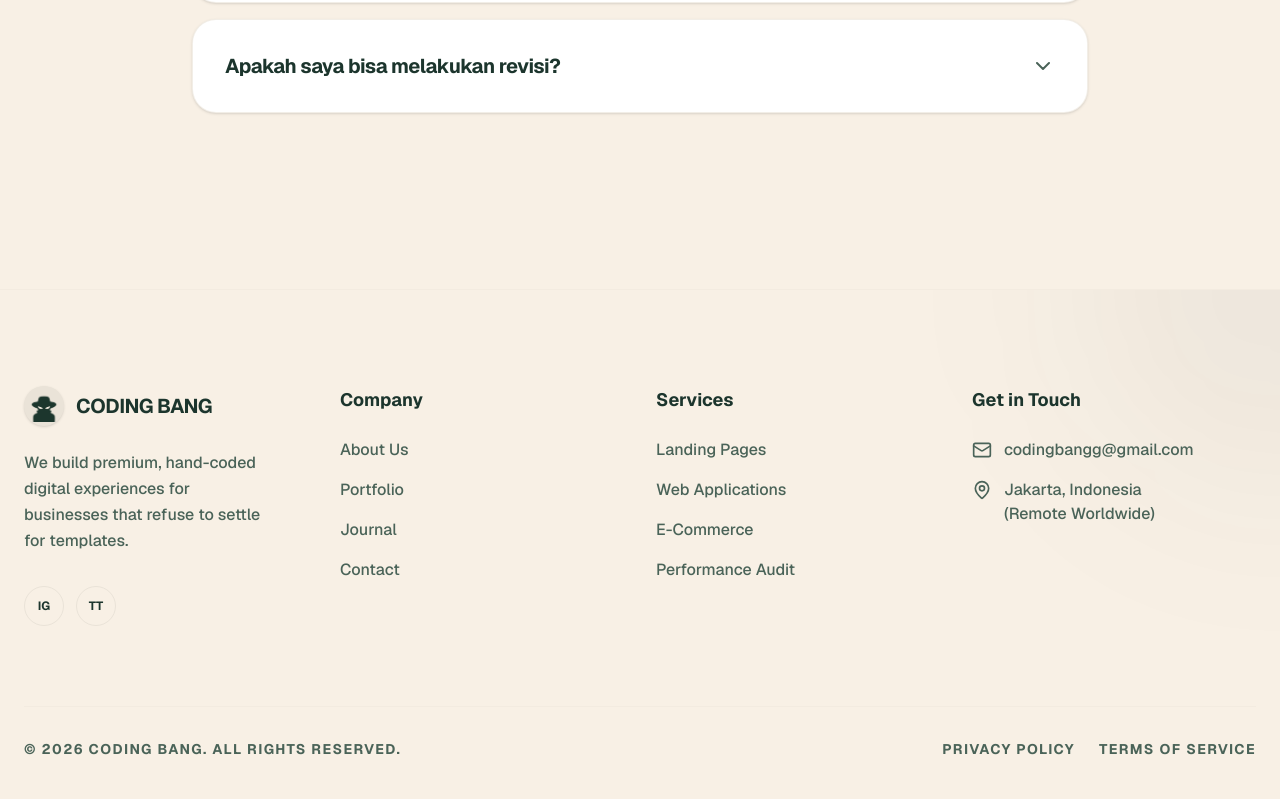
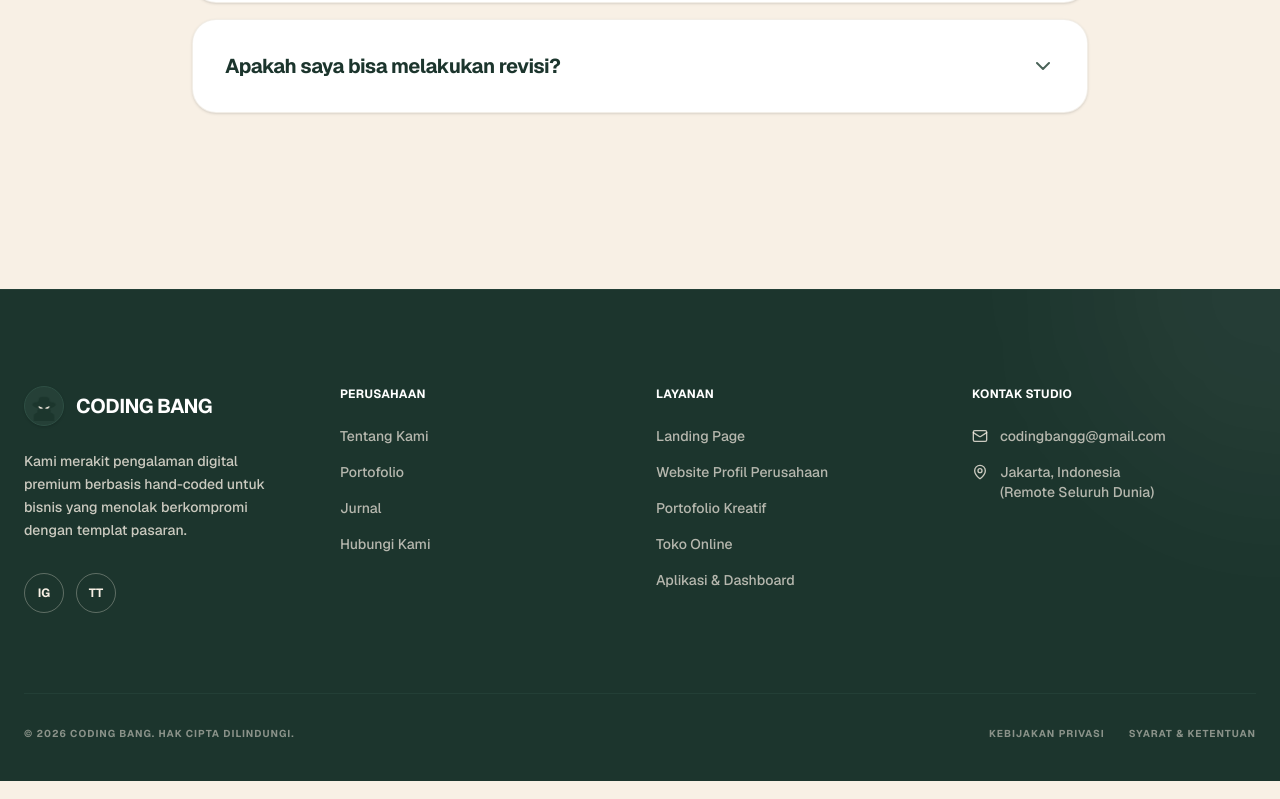
Before and after one commit to mrshlaf/codingbang, a Next.js app: page /services in a window 1280 px wide. Shown: the part 2984-3783 px from the top of the page. Built offline with nearby package versions, Linux system fonts and the light colour scheme.

Commit message:
style: change footer background to signature dark green and cream theme

```diff
--- a/components/layout/Footer.tsx
+++ b/components/layout/Footer.tsx
@@ -8,8 +8,8 @@ import { motion } from "framer-motion";
 
 export function Footer() {
   return (
-    <footer className="w-full pt-24 pb-10 px-6 border-t border-border/40 bg-background mt-auto overflow-hidden relative">
-      <div className="absolute top-0 right-0 w-96 h-96 bg-foreground/5 rounded-full blur-[100px] -translate-y-1/2 translate-x-1/2 pointer-events-none" />
+    <footer className="w-full pt-24 pb-10 px-6 border-t border-[#2e4f44]/40 bg-[#1C352D] text-[#F8F0E5] mt-auto overflow-hidden relative">
+      <div className="absolute top-0 right-0 w-96 h-96 bg-white/5 rounded-full blur-[100px] -translate-y-1/2 translate-x-1/2 pointer-events-none" />
 
       <div className="max-w-7xl mx-auto flex flex-col gap-20 relative z-10">
 
@@ -19,19 +19,19 @@ export function Footer() {
           {/* BRAND COLUMN */}
           <div className="flex flex-col gap-6 lg:pr-8">
             <Link href="/" className="flex items-center gap-3">
-              <div className="relative w-10 h-10 rounded-full bg-muted flex items-center justify-center p-1.5 shadow-sm">
+              <div className="relative w-10 h-10 rounded-full bg-[#254037] border border-[#2e4f44] flex items-center justify-center p-1.5 shadow-sm">
                 <Image src={logoImage} alt="CODING BANG Logo" fill className="object-contain p-1" />
               </div>
-              <span className="font-bold tracking-tight text-xl">CODING BANG</span>
+              <span className="font-bold tracking-tight text-xl text-white">CODING BANG</span>
             </Link>
-            <p className="text-muted-foreground font-medium leading-relaxed">
-              We build premium, hand-coded digital experiences for businesses that refuse to settle for templates.
+            <p className="text-[#F8F0E5]/80 font-medium leading-relaxed text-sm">
+              Kami merakit pengalaman digital premium berbasis hand-coded untuk bisnis yang menolak berkompromi dengan templat pasaran.
             </p>
             <div className="flex items-center gap-3 mt-2">
-              <a href="https://www.instagram.com/codingbang/" target="_blank" rel="noopener noreferrer" className="w-10 h-10 rounded-full border border-border flex items-center justify-center text-xs font-bold text-foreground hover:bg-foreground hover:text-background transition-all">
+              <a href="https://www.instagram.com/codingbang/" target="_blank" rel="noopener noreferrer" className="w-10 h-10 rounded-full border border-[#F8F0E5]/30 flex items-center justify-center text-xs font-bold text-[#F8F0E5] hover:bg-[#F8F0E5] hover:text-[#1C352D] hover:border-[#F8F0E5] transition-all">
                 IG
               </a>
-              <a href="https://www.tiktok.com/@codingbangg" target="_blank" rel="noopener noreferrer" className="w-10 h-10 rounded-full border border-border flex items-center justify-center text-xs font-bold text-foreground hover:bg-foreground hover:text-background transition-all">
+              <a href="https://www.tiktok.com/@codingbangg" target="_blank" rel="noopener noreferrer" className="w-10 h-10 rounded-full border border-[#F8F0E5]/30 flex items-center justify-center text-xs font-bold text-[#F8F0E5] hover:bg-[#F8F0E5] hover:text-[#1C352D] hover:border-[#F8F0E5] transition-all">
                 TT
               </a>
             </div>
@@ -39,37 +39,38 @@ export function Footer() {
 
           {/* QUICK LINKS */}
           <div className="flex flex-col gap-6">
-            <h3 className="font-bold text-foreground text-lg">Company</h3>
-            <div className="flex flex-col gap-4 text-muted-foreground font-medium">
-              <Link href="/about" className="hover:text-foreground transition-colors w-fit">About Us</Link>
-              <Link href="/portfolio" className="hover:text-foreground transition-colors w-fit">Portfolio</Link>
-              <Link href="/blog" className="hover:text-foreground transition-colors w-fit">Journal</Link>
-              <Link href="/contact" className="hover:text-foreground transition-colors w-fit">Contact</Link>
+            <h3 className="font-bold text-white text-base tracking-wide uppercase text-xs">Perusahaan</h3>
+            <div className="flex flex-col gap-4 text-[#F8F0E5]/70 text-sm font-medium">
+              <Link href="/about" className="hover:text-white transition-colors w-fit">Tentang Kami</Link>
+              <Link href="/portfolio" className="hover:text-white transition-colors w-fit">Portofolio</Link>
+              <Link href="/blog" className="hover:text-white transition-colors w-fit">Jurnal</Link>
+              <Link href="/contact" className="hover:text-white transition-colors w-fit">Hubungi Kami</Link>
             </div>
           </div>
 
           {/* SERVICES */}
           <div className="flex flex-col gap-6">
-            <h3 className="font-bold text-foreground text-lg">Services</h3>
-            <div className="flex flex-col gap-4 text-muted-foreground font-medium">
-              <Link href="/services" className="hover:text-foreground transition-colors w-fit">Landing Pages</Link>
-              <Link href="/services" className="hover:text-foreground transition-colors w-fit">Web Applications</Link>
-              <Link href="/services" className="hover:text-foreground transition-colors w-fit">E-Commerce</Link>
-              <Link href="/services" className="hover:text-foreground transition-colors w-fit">Performance Audit</Link>
+            <h3 className="font-bold text-white text-base tracking-wide uppercase text-xs">Layanan</h3>
+            <div className="flex flex-col gap-4 text-[#F8F0E5]/70 text-sm font-medium">
+              <Link href="/services" className="hover:text-white transition-colors w-fit">Landing Page</Link>
+              <Link href="/services" className="hover:text-white transition-colors w-fit">Website Profil Perusahaan</Link>
+              <Link href="/services" className="hover:text-white transition-colors w-fit">Portofolio Kreatif</Link>
+              <Link href="/services" className="hover:text-white transition-colors w-fit">Toko Online</Link>
+              <Link href="/services" className="hover:text-white transition-colors w-fit">Aplikasi & Dashboard</Link>
             </div>
           </div>
 
           {/* CONTACT & NEWSLETTER */}
           <div className="flex flex-col gap-6">
-            <h3 className="font-bold text-foreground text-lg">Get in Touch</h3>
-            <div className="flex flex-col gap-4 text-muted-foreground font-medium">
-              <a href="mailto:codingbangg@gmail.com" className="flex items-center gap-3 hover:text-foreground transition-colors">
-                <Mail className="w-5 h-5" />
+            <h3 className="font-bold text-white text-base tracking-wide uppercase text-xs">Kontak Studio</h3>
+            <div className="flex flex-col gap-4 text-[#F8F0E5]/70 text-sm font-medium">
+              <a href="mailto:codingbangg@gmail.com" className="flex items-center gap-3 hover:text-white transition-colors">
+                <Mail className="w-4 h-4 text-[#F8F0E5]/80" />
                 codingbangg@gmail.com
               </a>
               <div className="flex items-start gap-3">
-                <MapPin className="w-5 h-5 mt-0.5 flex-shrink-0" />
-                <span>Jakarta, Indonesia <br/> (Remote Worldwide)</span>
+                <MapPin className="w-4 h-4 text-[#F8F0E5]/80 mt-0.5 flex-shrink-0" />
+                <span>Jakarta, Indonesia <br/> (Remote Seluruh Dunia)</span>
               </div>
             </div>
           </div>
@@ -77,14 +78,14 @@ export function Footer() {
         </div>
 
         {/* BOTTOM SECTION: COPYRIGHT */}
-        <div className="pt-8 border-t border-border/40 flex flex-col md:flex-row justify-between items-center gap-6">
-          <div className="text-sm font-bold text-muted-foreground uppercase tracking-widest">
-            &copy; {new Date().getFullYear()} CODING BANG. ALL RIGHTS RESERVED.
+        <div className="pt-8 border-t border-[#2e4f44]/40 flex flex-col md:flex-row justify-between items-center gap-6">
+          <div className="text-[10px] font-bold text-[#F8F0E5]/50 uppercase tracking-widest">
+            &copy; {new Date().getFullYear()} CODING BANG. HAK CIPTA DILINDUNGI.
           </div>
 
-          <div className="flex flex-wrap items-center justify-center gap-6 text-sm font-bold text-muted-foreground uppercase tracking-widest">
-            <Link href="#" className="hover:text-foreground transition-colors">Privacy Policy</Link>
-            <Link href="#" className="hover:text-foreground transition-colors">Terms of Service</Link>
+          <div className="flex flex-wrap items-center justify-center gap-6 text-[10px] font-bold text-[#F8F0E5]/50 uppercase tracking-widest">
+            <Link href="#" className="hover:text-white transition-colors">Kebijakan Privasi</Link>
+            <Link href="#" className="hover:text-white transition-colors">Syarat & Ketentuan</Link>
           </div>
         </div>
 
```
